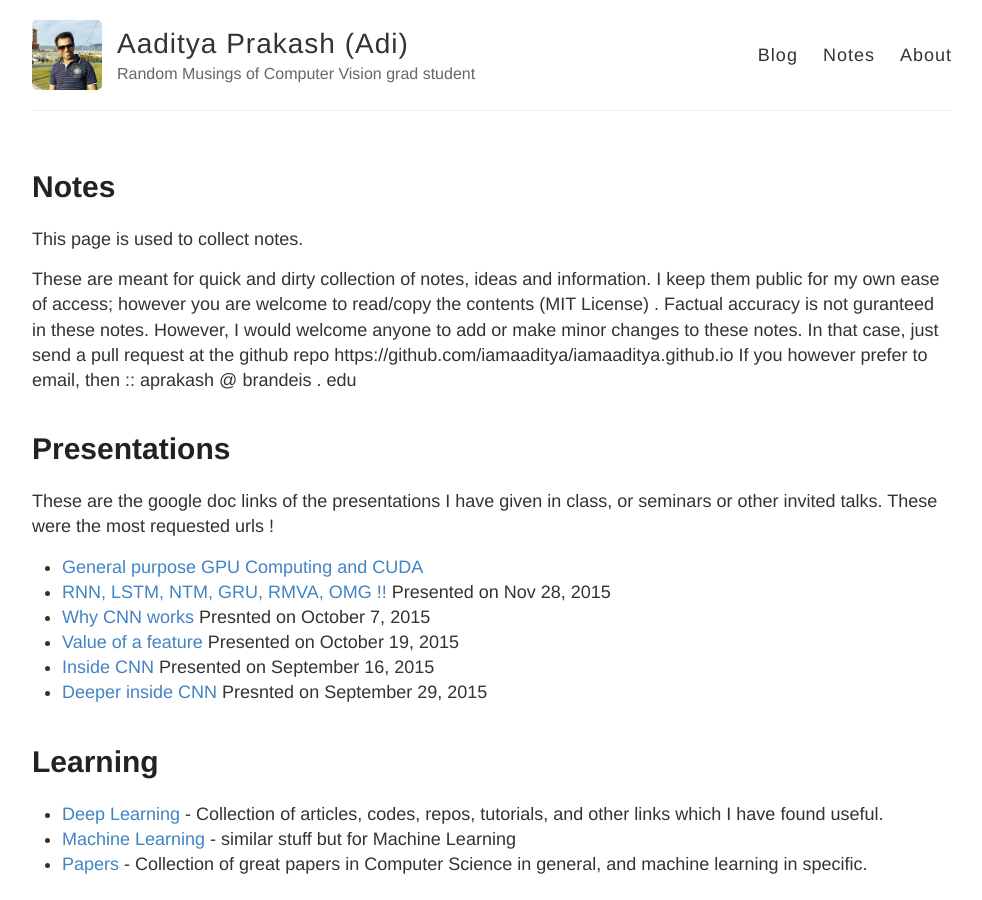
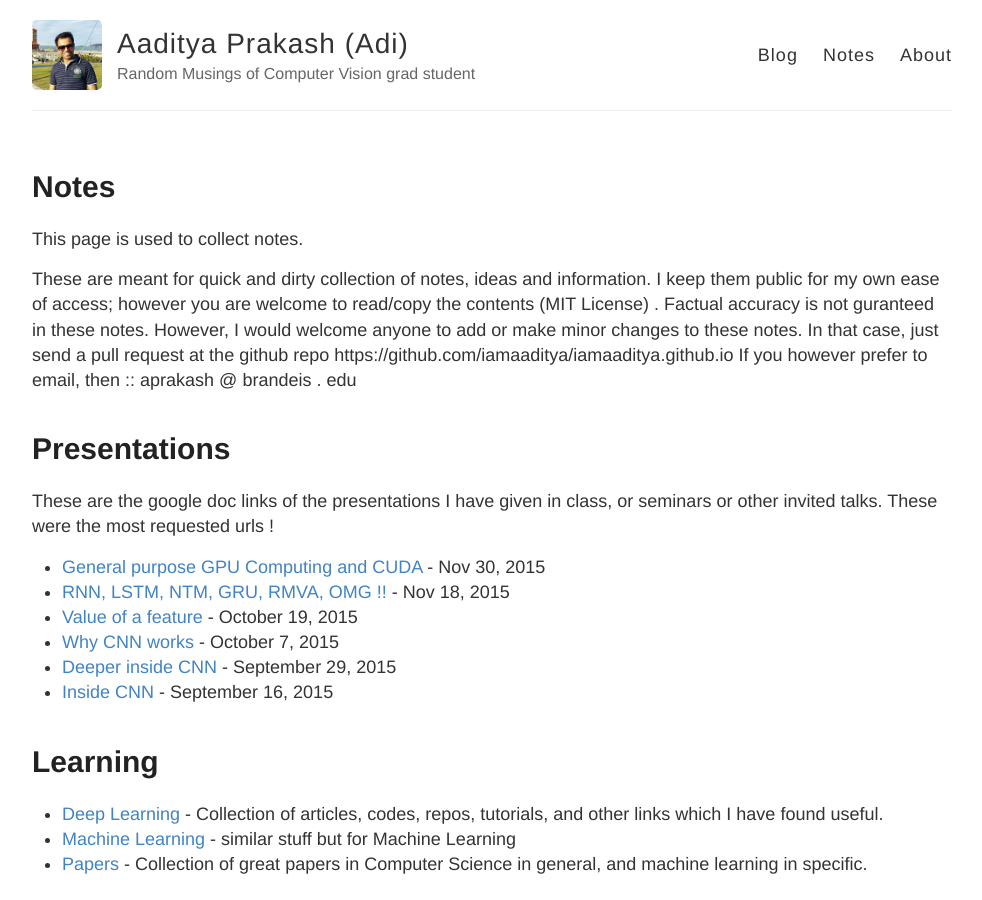
Before and after one commit to iamaaditya/iamaaditya.github.io, a Jekyll site: the page built from notes/index.md, in a window 1280 px wide and 900 px high. Shown: the whole window, without its empty margins (84-1066 px from the left). Built offline with Jekyll 4.4.1, drawn with Linux system fonts in a browser that asks for light colours; Markdown is read by kramdown in place of the engine named in the settings.

Commit message:
fixed the order and date of presentations

```diff
--- a/notes/index.md
+++ b/notes/index.md
@@ -15,12 +15,12 @@ If you however prefer to email, then :: aprakash   @     brandeis     .     edu
 # Presentations
  These are the google doc links of the presentations I have given in class, or seminars or other invited talks. These were the most requested urls !
 
- * [General purpose GPU Computing and CUDA]( https://docs.google.com/presentation/d/1E2eVPSQ_FDCuyIO1r3zLvGQ_-ykloWaIFGeZP8jD1H8/edit?usp=sharing )
- * [RNN, LSTM, NTM, GRU, RMVA, OMG !!]( https://docs.google.com/presentation/d/1A_jCyXKX7-rJcmL3t56nCn9M6itDZ6nRRutyYFRSoSk/edit?usp=sharing ) Presented on Nov 28, 2015
- * [Why CNN works]( https://docs.google.com/presentation/d/18VOCWQX1Ux5LsK4paQ3kXS8gvJZbMNy8Mq7CbKq1Jv4/edit?usp=sharing ) Presnted on October 7, 2015
- * [Value of a feature]( https://docs.google.com/presentation/d/13iXsfOVph8qGmNkCbio-96N7WCg4xKMmNmlPzUfotB8/edit?usp=sharing ) Presented on October 19, 2015
- * [Inside CNN]( https://docs.google.com/presentation/d/1teHR6qIfd2e08uET1cIbmddH3dKYm1OfnTdJVBkdNps/edit?usp=sharing ) Presented on September 16, 2015
- * [Deeper inside CNN]( https://docs.google.com/presentation/d/1hjJTTzbRvmpRs2aZSXE5uWmVG2qJJOK9dFRXnajS7hs/edit?usp=sharing ) Presnted on September 29, 2015
+ * [General purpose GPU Computing and CUDA]( https://docs.google.com/presentation/d/1E2eVPSQ_FDCuyIO1r3zLvGQ_-ykloWaIFGeZP8jD1H8/edit?usp=sharing )  - Nov 30, 2015
+ * [RNN, LSTM, NTM, GRU, RMVA, OMG !!]( https://docs.google.com/presentation/d/1A_jCyXKX7-rJcmL3t56nCn9M6itDZ6nRRutyYFRSoSk/edit?usp=sharing )  - Nov 18, 2015
+ * [Value of a feature]( https://docs.google.com/presentation/d/13iXsfOVph8qGmNkCbio-96N7WCg4xKMmNmlPzUfotB8/edit?usp=sharing ) - October 19, 2015
+ * [Why CNN works]( https://docs.google.com/presentation/d/18VOCWQX1Ux5LsK4paQ3kXS8gvJZbMNy8Mq7CbKq1Jv4/edit?usp=sharing )  - October 7, 2015
+ * [Deeper inside CNN]( https://docs.google.com/presentation/d/1hjJTTzbRvmpRs2aZSXE5uWmVG2qJJOK9dFRXnajS7hs/edit?usp=sharing )  - September 29, 2015
+ * [Inside CNN]( https://docs.google.com/presentation/d/1teHR6qIfd2e08uET1cIbmddH3dKYm1OfnTdJVBkdNps/edit?usp=sharing )  - September 16, 2015
 
 # Learning
   * [Deep Learning]( {{ site.baseurl }}/notes/deep_learning/ ) - Collection of articles, codes, repos, tutorials, and other links which I have found useful.
```
